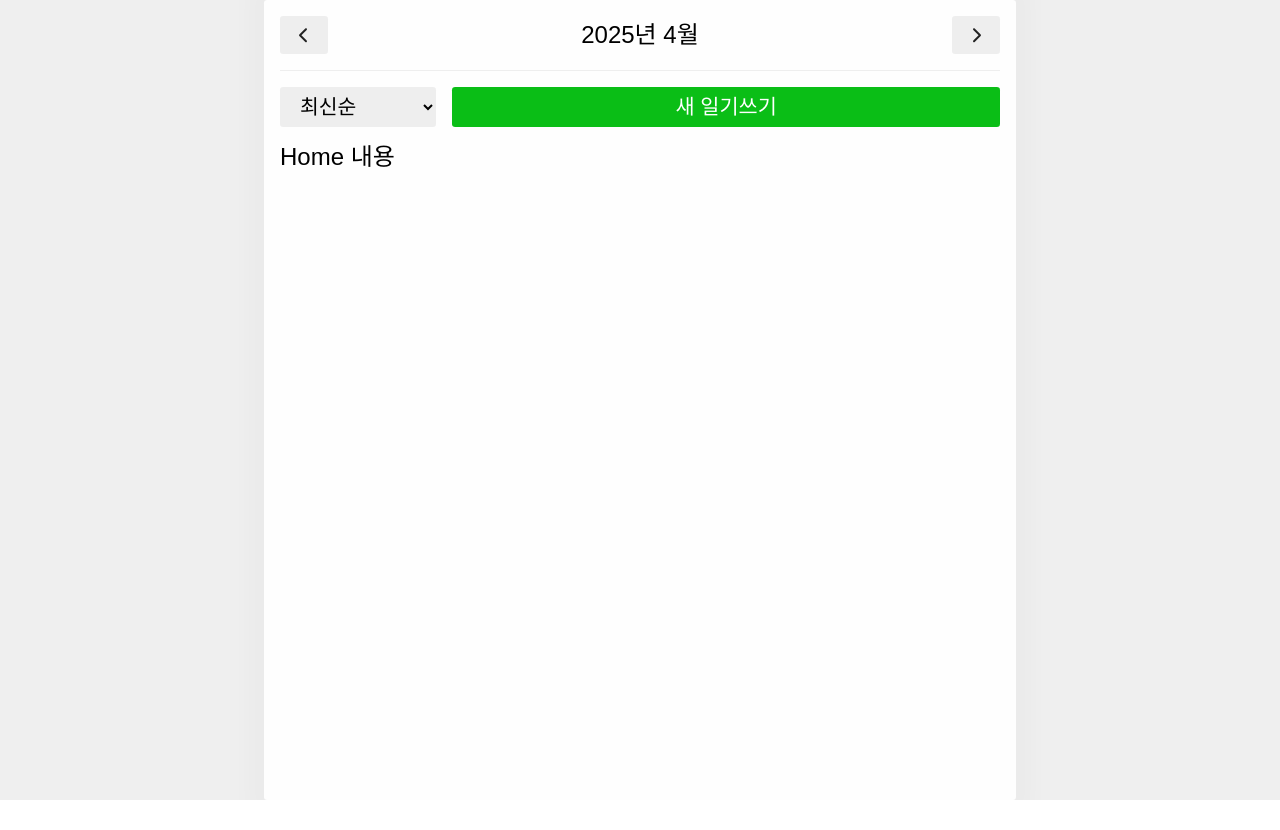
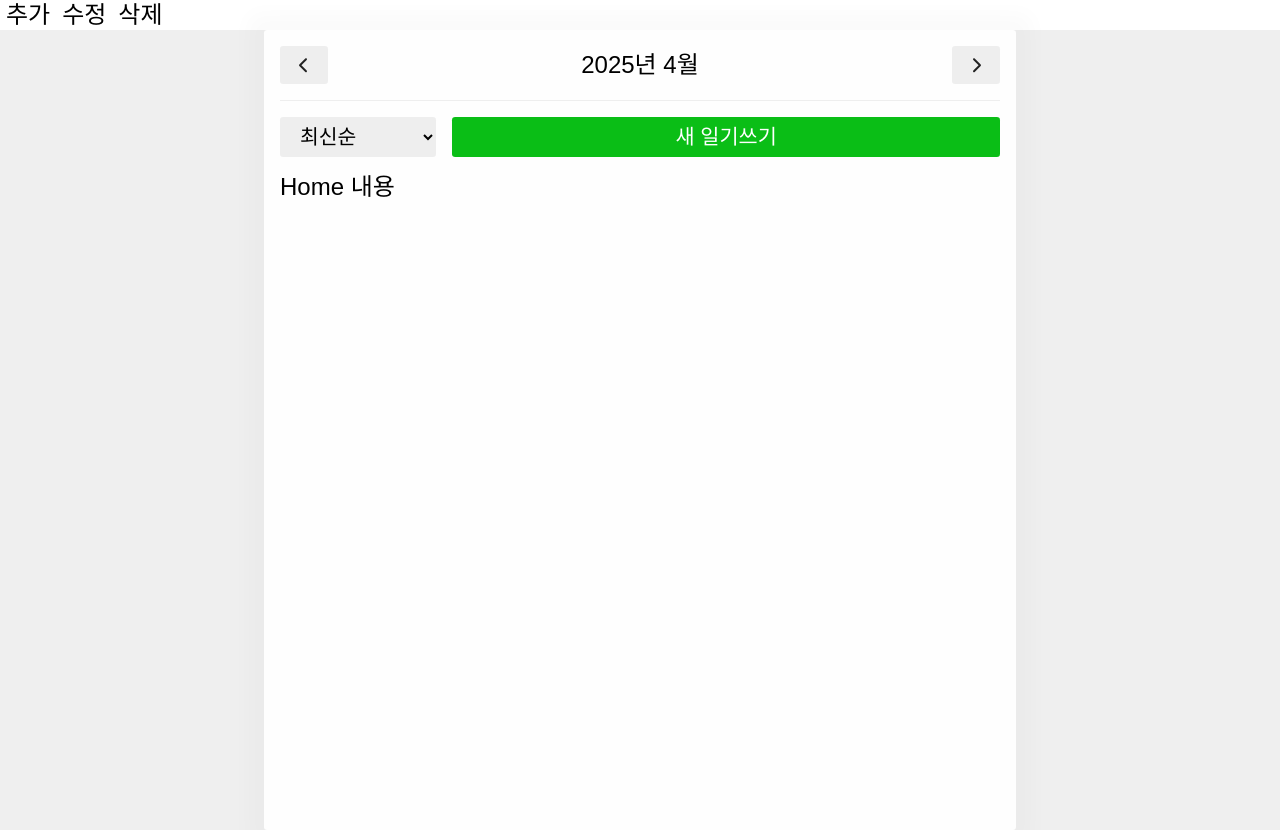
Before and after one commit to hotteokButler/my_diary, a React (Vite) app in the folder my_diary/: page / in a window 1280 px wide. Before the commit the page ends 800 px from the top, so only its background shows below. Built offline with nearby package versions, Linux system fonts and the light colour scheme; a web font is replaced by a local one.

Commit message:
추가 수정 삭제 기능 test

```diff
--- a/my_diary/src/App.jsx
+++ b/my_diary/src/App.jsx
@@ -1,4 +1,4 @@
-import { useReducer } from 'react';
+import { useReducer, useRef } from 'react';
 import { Route, Routes } from 'react-router';
 
 import Diary from './pages/Diary';
@@ -6,21 +6,50 @@ import Eidt from './pages/Edit';
 import Home from './pages/Home';
 import NewDiary from './pages/NewDiary';
 import NotFound from './pages/NotFound';
-
-const mockData = [
-  { id: 1, emotinoID: 1, createdDate: new Date().getTime(), content: '1번 일기 내용' },
-  { id: 2, emotinoID: 2, createdDate: new Date().getTime(), content: '2번 일기 내용' },
-  { id: 3, emotinoID: 3, createdDate: new Date().getTime(), content: '3번 일기 내용' },
-];
-
-const reducer = (state, action) => {
-  return state;
-};
+import { mockData, reducer } from './stores/diary_reducer';
 
 function App() {
   const [data, dispatch] = useReducer(reducer, mockData);
+  const idRef = useRef(4);
+
+  //새로운 일기 추가
+  const onCreate = (createdDate, emotionId, content) => {
+    dispatch({
+      type: 'CREATE',
+      data: { id: idRef.current++, emotionId, createdDate, content },
+    });
+  };
+  // 기존 일기 수정
+  const onUpdate = (id, createdDate, emotionId, content) => {
+    dispatch({
+      type: 'UPDATE',
+      data: {
+        id,
+        createdDate,
+        emotionId,
+        content,
+      },
+    });
+  };
+  // 기존 일기 삭제
+  const onDelete = (id) => {
+    dispatch({
+      type: 'DELETE',
+      data: id,
+    });
+  };
 
   return (
+    <div>
+      <button type="button" onClick={() => onCreate(new Date().getTime(), 4, '4번 일기입니다.')}>
+        추가
+      </button>
+      <button type="button" onClick={() => onUpdate(2, new Date().getTime(), 4, '2번 수정일기입니다.')}>
+        수정
+      </button>
+      <button type="button" onClick={() => onDelete(2)}>
+        삭제
+      </button>
       <Routes>
         <Route path="/" element={<Home />} />
         <Route path="/new" element={<NewDiary />} />
@@ -28,6 +57,7 @@ function App() {
         <Route path="/edit/:id" element={<Eidt />} />
         <Route path="*" element={<NotFound />} />
       </Routes>
+    </div>
   );
 }
 
--- /dev/null
+++ b/my_diary/src/stores/diary_reducer.js
@@ -0,0 +1,16 @@
+export const mockData = [
+  { id: 1, emotinoID: 1, createdDate: new Date().getTime(), content: '1번 일기 내용' },
+  { id: 2, emotinoID: 2, createdDate: new Date().getTime(), content: '2번 일기 내용' },
+  { id: 3, emotinoID: 3, createdDate: new Date().getTime(), content: '3번 일기 내용' },
+];
+
+export const reducer = (state, action) => {
+  switch (action.type) {
+    case 'CREATE':
+      return [...state, action.data];
+    case 'UPDATE':
+      return state.map((elem) => (String(elem.id) === String(action.data.id) ? action.data : elem));
+    case 'DELETE':
+      return state.filter((elem) => String(elem.id) !== String(action.data));
+  }
+};
```
Lines whose indentation alone changed are shown as unchanged.
